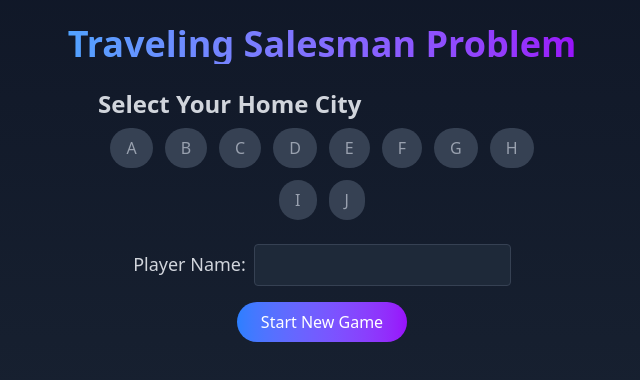
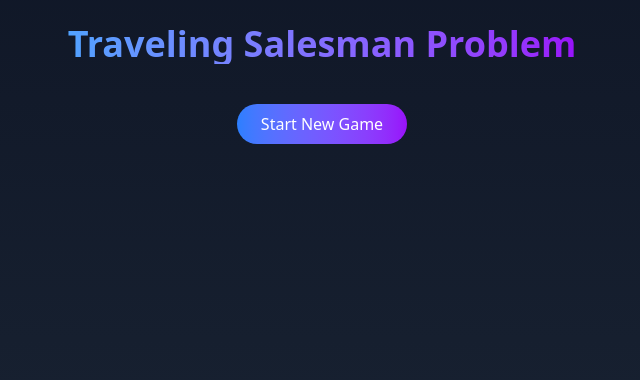
Before and after one commit to senith02/PDSA-Games, a React (Vite) app in the folder frontend/: page /tsp in a window 1280 px wide. Shown: the top 380 px of the page, without its empty margins (318-958 px from the left). Built offline with nearby package versions, Linux system fonts and the light colour scheme.

Commit message:
few updates on the back end and front end

```diff
--- a/frontend/src/components/travelingSalesmen/PlayerInput.jsx
+++ b/frontend/src/components/travelingSalesmen/PlayerInput.jsx
@@ -4,13 +4,13 @@ const PlayerInput = ({ playerName, setPlayerName, startGame }) => {
   return (
     <div className="mb-4 flex flex-col items-center">
       <div className="mb-4">
-        <label className="text-lg font-medium mr-2 text-gray-300">Player Name:</label>
+        {/*<label className="text-lg font-medium mr-2 text-gray-300">Player Name:</label>
         <input
           type="text"
           value={playerName}
           onChange={(e) => setPlayerName(e.target.value)}
           className="border border-gray-700 bg-gray-800 text-gray-300 rounded px-3 py-2 focus:outline-none focus:ring-2 focus:ring-purple-500"
-        />
+        />*/}
       </div>
       <button
         onClick={startGame}
--- a/frontend/src/components/travelingSalesmen/TSPGame.jsx
+++ b/frontend/src/components/travelingSalesmen/TSPGame.jsx
@@ -24,12 +24,12 @@ const TSPGame = () => {
   }, []);
 
   const startGame = async () => {
-    if (!homeCity) {
-      alert('Please select a home city.');
-      return;
-    }
+    // Randomly select a home city
+    const randomHomeCity = cities[Math.floor(Math.random() * cities.length)];
+    setHomeCity(randomHomeCity);
+
     try {
-      const response = await axios.post('http://localhost:5000/api/tsp/start-game', { homeCity });
+      const response = await axios.post('http://localhost:5000/api/tsp/start-game', { homeCity: randomHomeCity });
       console.log('Start game response:', response.data);
       // Validate matrix
       const { matrix } = response.data;
@@ -37,7 +37,6 @@ const TSPGame = () => {
         throw new Error('Received invalid distance matrix from server');
       }
       setMatrix(matrix);
-      setHomeCity(response.data.homeCity);
       setSelectedCities([]);
       setResults(null);
     } catch (error) {
@@ -55,20 +54,13 @@ const TSPGame = () => {
     }
   };
 
-  const handleHomeCitySelect = (city) => {
-    setHomeCity(city);
-    setSelectedCities([]);
-    setResults(null);
-    setMatrix(null); // Reset matrix when home city changes
-  };
-
   const solveTSP = async () => {
     if (!playerName) {
       alert('Please enter a player name and start the game.');
       return;
     }
     if (!homeCity) {
-      alert('Please select a home city and start the game.');
+      alert('Please start the game to assign a home city.');
       return;
     }
     if (selectedCities.length < 2) {
@@ -101,24 +93,6 @@ const TSPGame = () => {
       <h1 className="text-4xl font-bold mb-6 bg-gradient-to-r from-blue-400 to-purple-600 text-transparent bg-clip-text">
         Traveling Salesman Problem
       </h1>
-
-      {/* Home City Selector */}
-      {!homeCity && (
-        <div className="mb-6 w-full max-w-md">
-          <h2 className="text-2xl font-semibold mb-2 text-gray-300">Select Your Home City</h2>
-          <div className="flex flex-wrap justify-center gap-3">
-            {cities.map((city) => (
-              <button
-                key={city}
-                onClick={() => handleHomeCitySelect(city)}
-                className="px-4 py-2 bg-gray-700 text-gray-400 rounded-full hover:bg-gray-600 hover:text-gray-300 transition"
-              >
-                {city}
-              </button>
-            ))}
-          </div>
-        </div>
-      )}
 
       {/* Player Name Display (not editable) */}
       {playerName && (
```
Also changed, not shown: 1 other file (tests, documents, lock files or other folders).
